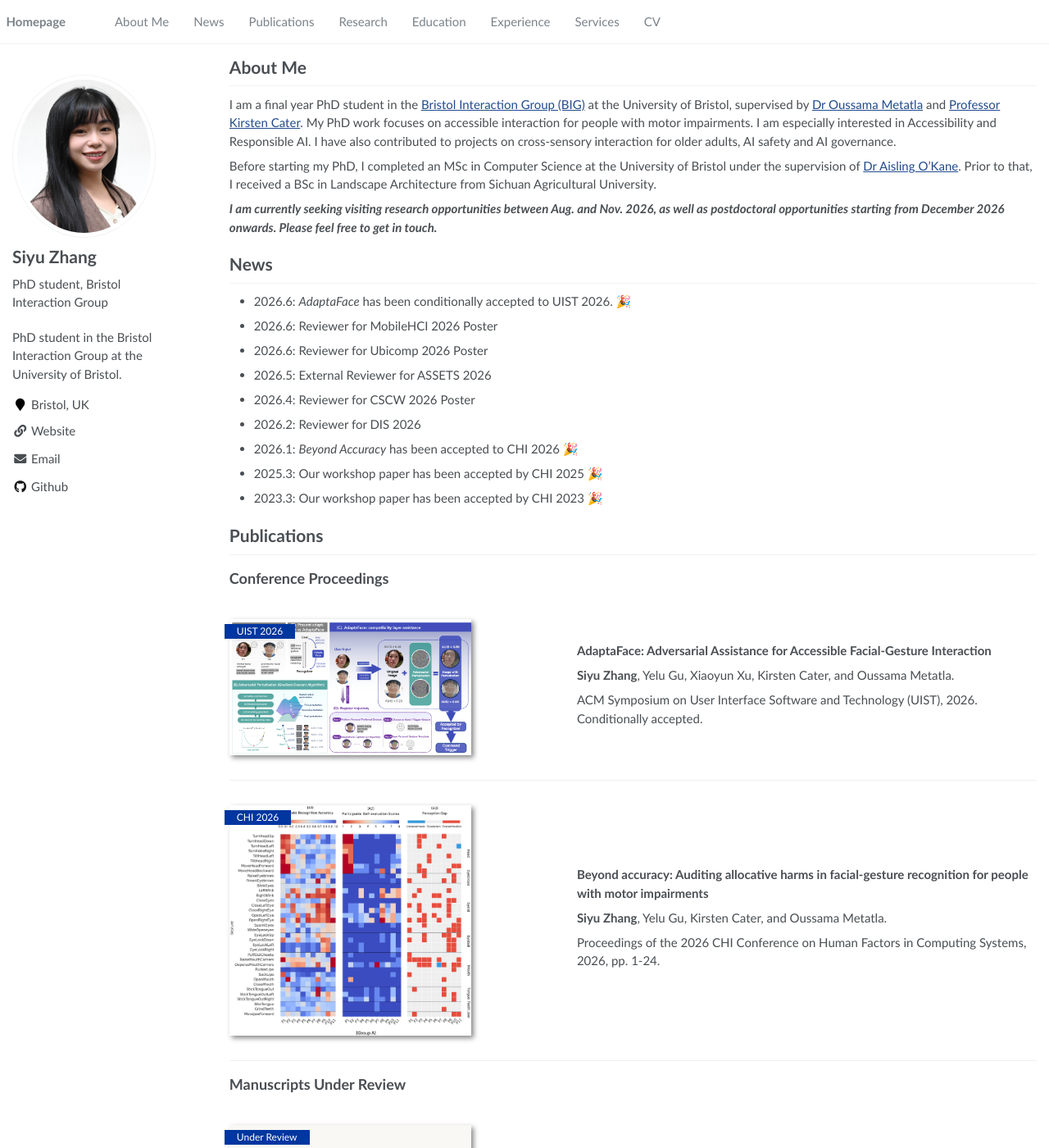
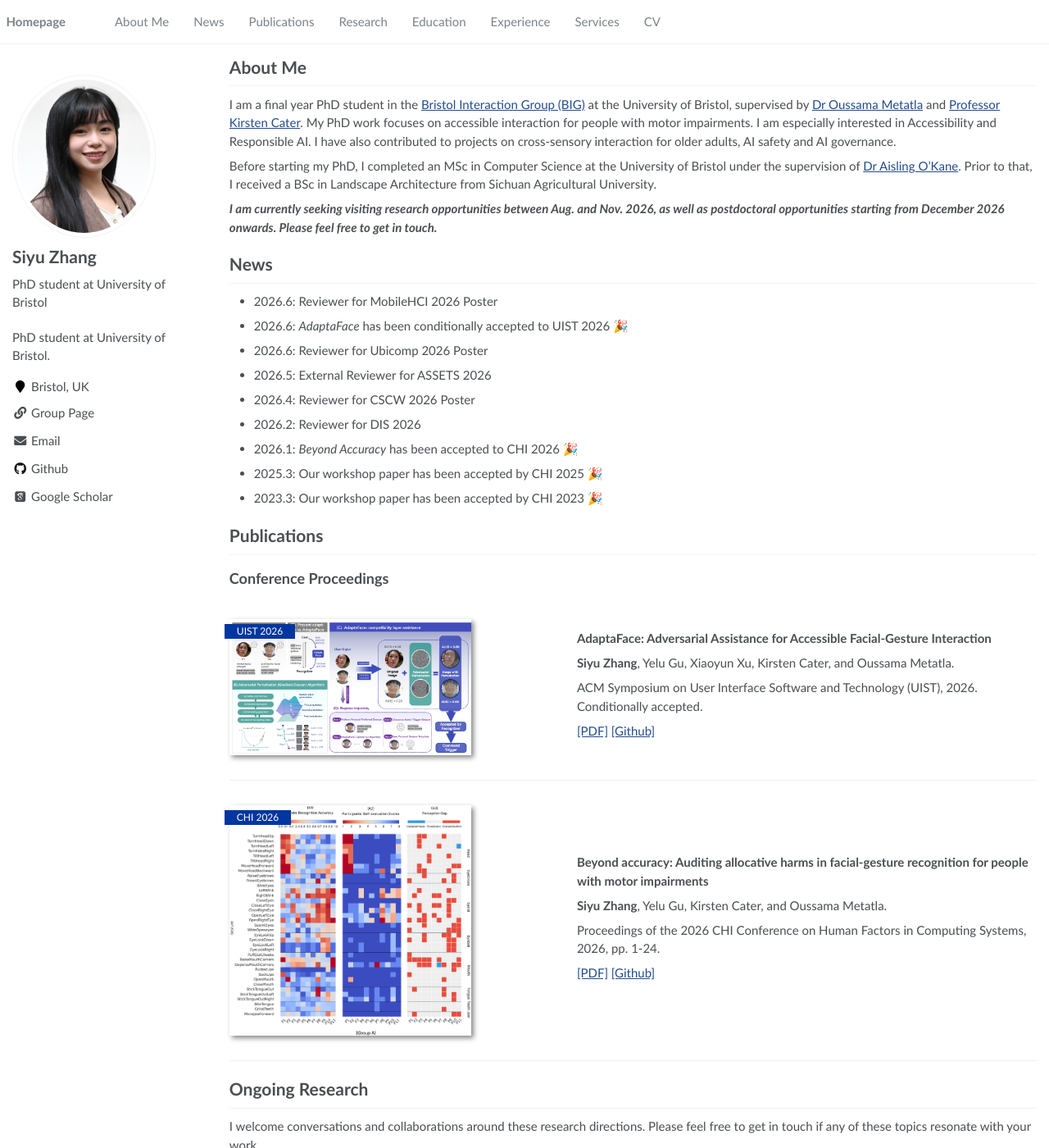
Before and after one commit to SiyuZhang-zsy/SiyuZhang-zsy.github.io, a Jekyll site: the page built from _pages/about.md, in a window 1280 px wide and 1400 px high. Shown: the whole window at 82% size. Built offline with Jekyll 4.4.1, drawn with Linux system fonts in a browser that asks for light colours; some web fonts are replaced; some of the changed text lies outside the part shown.

Commit message:
Update profile links and publication resources

```diff
--- a/_config.yml
+++ b/_config.yml
@@ -7,7 +7,7 @@
 
 # Site Settings
 title                    : "Siyu Zhang"
-description              : "PhD student in the Bristol Interaction Group at the University of Bristol."
+description              : "PhD student at University of Bristol."
 repository               : "SiyuZhang-zsy/SiyuZhang-zsy.github.io"
 google_scholar_stats_use_cdn : false
 
@@ -23,11 +23,11 @@ baidu_site_verification  :  # get baidu_site_verification from https://ziyuan.ba
 author:
   name             : "Siyu Zhang"
   avatar           : "images/Siyu-photo.jpg"
-  bio              : "PhD student, Bristol Interaction Group"
+  bio              : "PhD student at University of Bristol"
   location         : "Bristol, UK"
   employer         :
   pubmed           :
-  googlescholar    :
+  googlescholar    : "https://scholar.google.com/citations?view_op=search_authors&mauthors=Siyu+Zhang+University+of+Bristol&hl=en"
   email            : "zhang@bristol.ac.uk"
   researchgate     :  # e.g., "https://www.researchgate.net/profile/yourprofile"
   uri              : "https://biglab.co.uk/member/siyu-zhang/"
--- a/_includes/author-profile.html
+++ b/_includes/author-profile.html
@@ -26,7 +26,7 @@
         <li><i class="fa fa-fw fa-map-marker" aria-hidden="true"></i> {{ author.employer }}</li>
       {% endif %}
       {% if author.uri %}
-        <li><a href="{{ author.uri }}"><i class="fas fa-fw fa-link" aria-hidden="true"></i> Website</a></li>
+        <li><a href="{{ author.uri }}"><i class="fas fa-fw fa-link" aria-hidden="true"></i> Group Page</a></li>
       {% endif %}
       {% if author.email %}
         <li><a href="mailto:{{ author.email }}"><i class="fas fa-fw fa-envelope" aria-hidden="true"></i> Email</a></li>
@@ -104,7 +104,7 @@
         <li><a href="https://vine.co/u/{{ author.vine }}"><i class="fab fa-fw fa-vine" aria-hidden="true"></i> Vine</a></li>
       {% endif %}
       {% if author.googlescholar %}
-        <li><a href="{{ author.googlescholar }}"><i class="fas fa-fw fa-graduation-cap"></i> Google Scholar</a></li>
+        <li><a href="{{ author.googlescholar }}"><i class="ai ai-google-scholar-square ai-fw"></i> Google Scholar</a></li>
       {% endif %}
       {% if author.pubmed %}
         <li><a href="{{ author.pubmed }}"><i class="ai ai-pubmed-square ai-fw"></i> PubMed</a></li>
@@ -199,7 +199,7 @@
         <a href="https://vine.co/u/{{ author.vine }}"><i class="fab fa-fw fa-vine" aria-hidden="true"></i></a>
       {% endif %}
       {% if author.googlescholar %}
-        <a href="{{ author.googlescholar }}"><i class="fas fa-fw fa-graduation-cap"></i></a>
+        <a href="{{ author.googlescholar }}"><i class="ai ai-google-scholar-square ai-fw"></i></a>
       {% endif %}
       {% if author.pubmed %}
         <a href="{{ author.pubmed }}"><i class="ai ai-pubmed-square ai-fw"></i></a>
--- a/_pages/about.md
+++ b/_pages/about.md
@@ -18,8 +18,8 @@ Before starting my PhD, I completed an MSc in Computer Science at the University
 
 # News
 
-- 2026.6: *AdaptaFace* has been conditionally accepted to UIST 2026. 🎉
 - 2026.6: Reviewer for MobileHCI 2026 Poster
+- 2026.6: *AdaptaFace* has been conditionally accepted to UIST 2026 🎉
 - 2026.6: Reviewer for Ubicomp 2026 Poster
 - 2026.5: External Reviewer for ASSETS 2026
 - 2026.4: Reviewer for CSCW 2026 Poster
@@ -41,6 +41,8 @@ Before starting my PhD, I completed an MSc in Computer Science at the University
 
 ACM Symposium on User Interface Software and Technology (UIST), 2026. Conditionally accepted.
 
+[[PDF]](files/AdaptaFace.pdf) [[Github]](https://github.com/SiyuZhang-zsy/AdaptaFace)
+
 </div>
 </div>
 
@@ -53,9 +55,12 @@ ACM Symposium on User Interface Software and Technology (UIST), 2026. Conditiona
 
 Proceedings of the 2026 CHI Conference on Human Factors in Computing Systems, 2026, pp. 1-24.
 
+[[PDF]](files/beyondAccuracy.pdf) [[Github]](https://github.com/SiyuZhang-zsy/FairGesture)
+
 </div>
 </div>
 
+<!--
 ## Manuscripts Under Review
 
 <div class='paper-box'><div class='paper-box-image'><div><div class="badge">Under Review</div><img src='images/pub-speech.svg' alt="Non-standard speech recognition manuscript thumbnail" width="75%"></div></div>
```
Also changed, not shown: other parts of _pages/about.md (+2 -1 lines), 2 other files.
